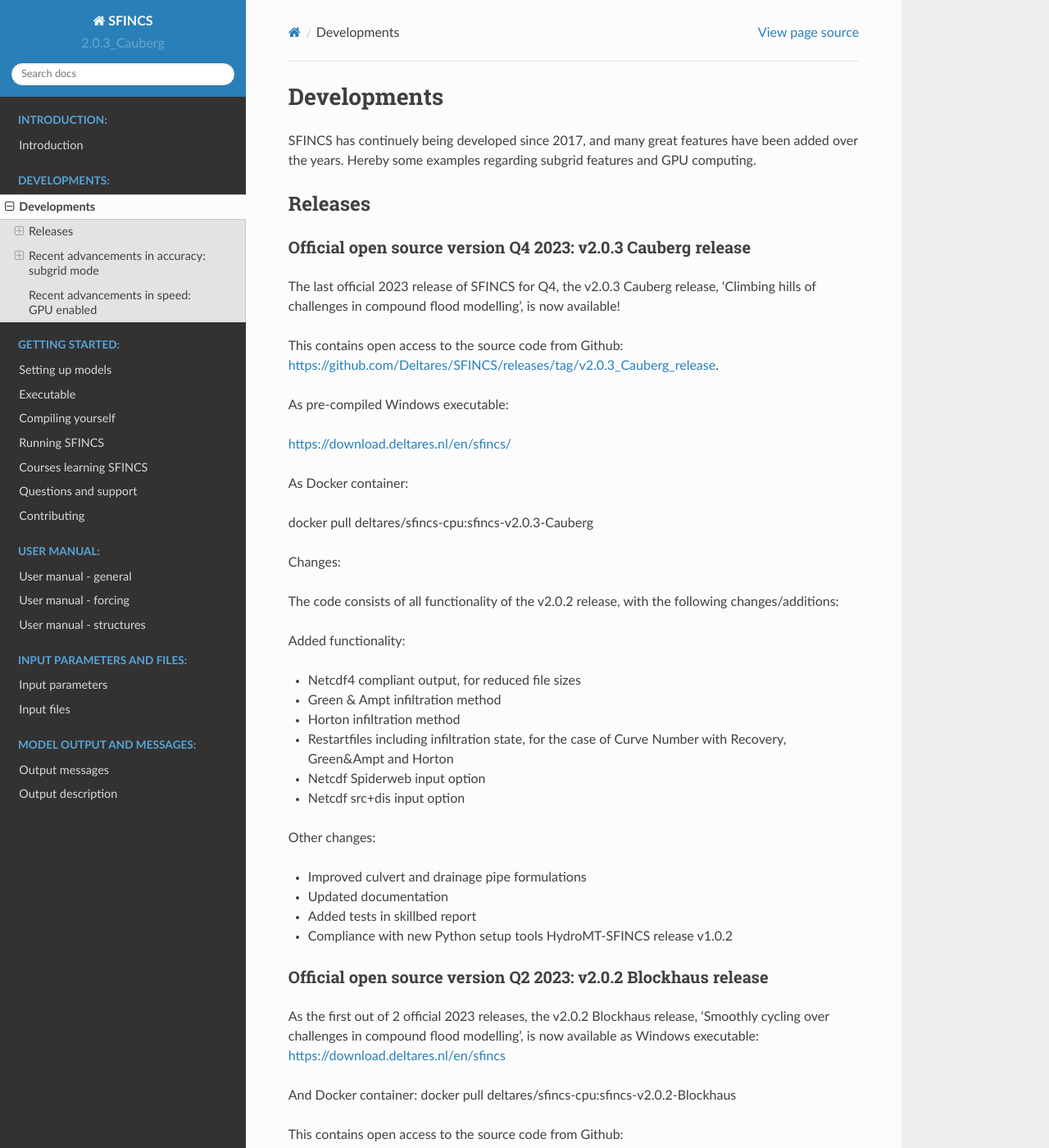
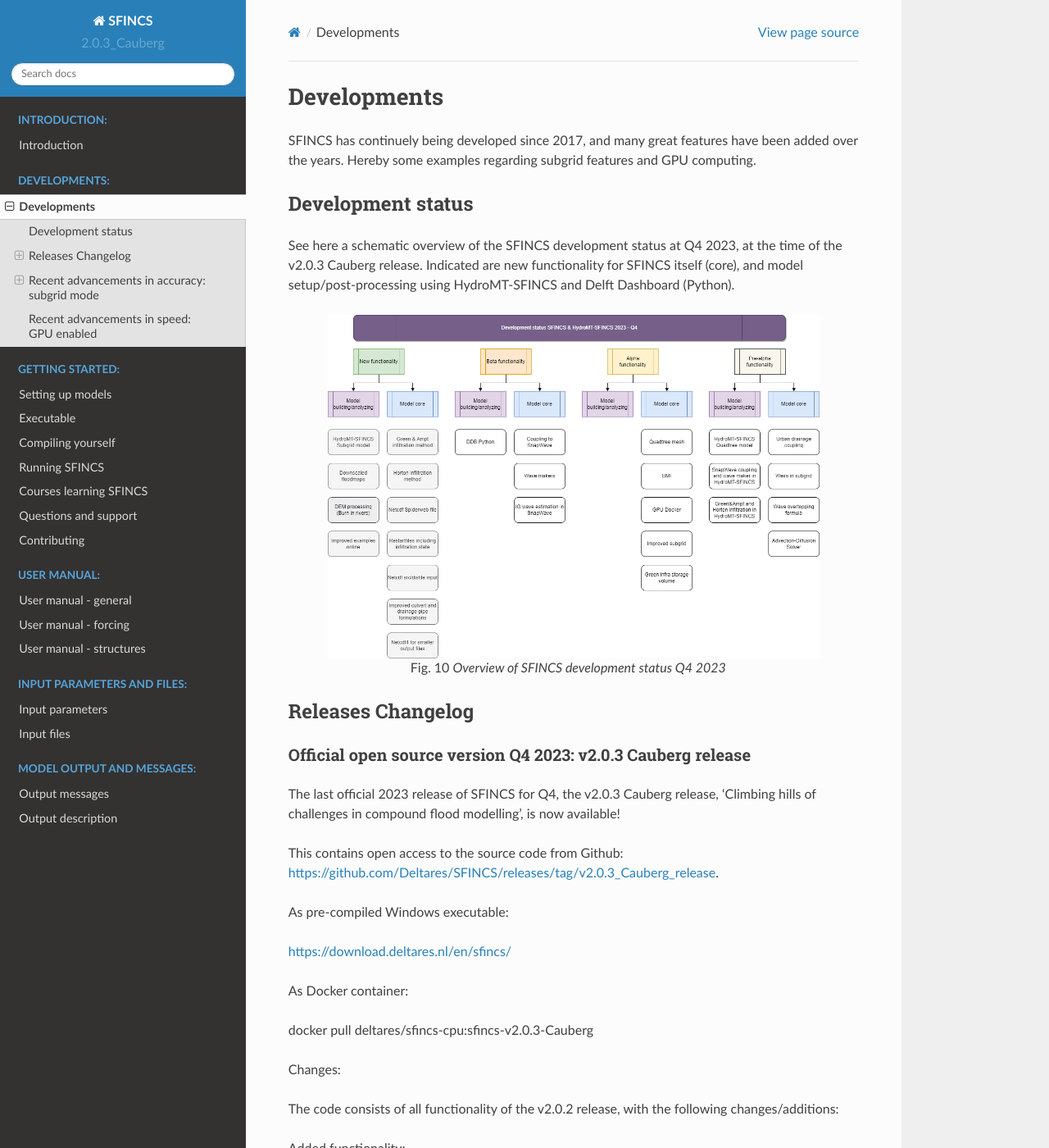
Before and after one commit to Deltares/SFINCS, a Sphinx documentation site: the page built from docs/developments.rst, in a window 1280 px wide and 1400 px high. Shown: the whole window at 82% size. Built offline with Sphinx 7.4.7 and the Read the Docs theme 2.0.0, drawn with Linux system fonts in a browser that asks for light colours.

Commit message:
- Add development status figure

```diff
--- a/docs/developments.rst
+++ b/docs/developments.rst
@@ -4,7 +4,19 @@
 SFINCS has continuely being developed since 2017, and many great features have been added over the years.
 Hereby some examples regarding subgrid features and GPU computing.
 
-Releases
+Development status
+-----
+
+See here a schematic overview of the SFINCS development status at Q4 2023, at the time of the v2.0.3 Cauberg release.
+Indicated are new functionality for SFINCS itself (core), and model setup/post-processing using HydroMT-SFINCS and Delft Dashboard (Python).
+
+.. figure:: ./figures/Overview_status_SFINCS.drawio.png
+   :width: 600px
+   :align: center
+
+   Overview of SFINCS development status Q4 2023
+
+Releases Changelog
 -----
 
 Official open source version Q4 2023: v2.0.3 Cauberg release
```
Also changed, not shown: docs/figures/Overview_status_SFINCS.drawio.png (added).
